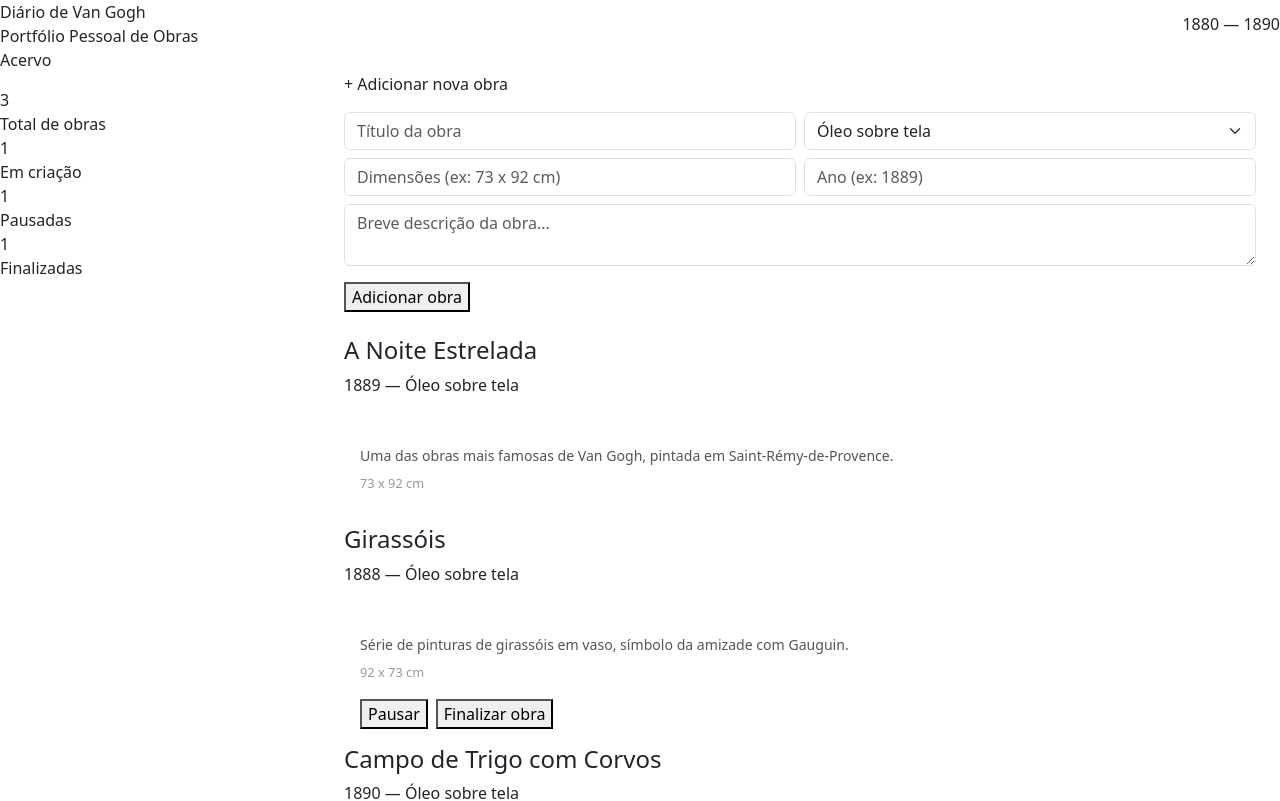
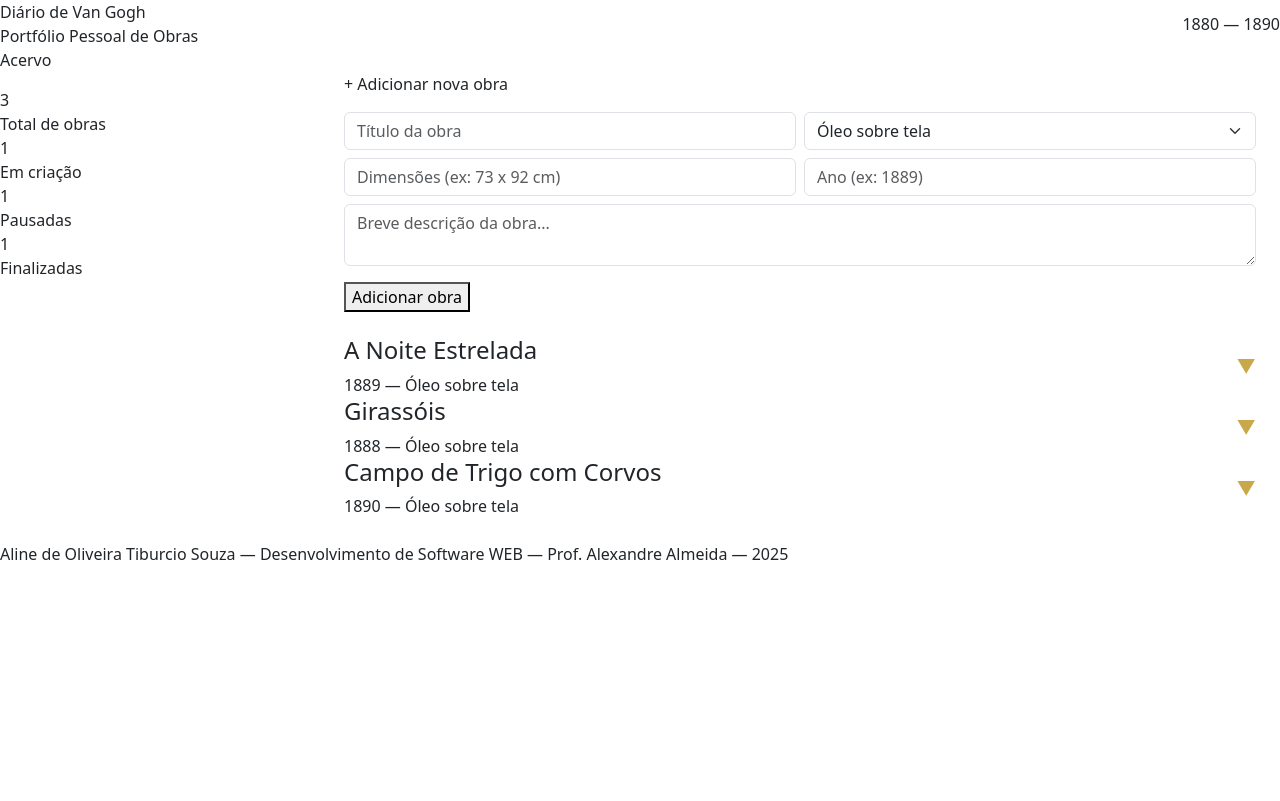
Before and after one commit to 000-ali/diario-van-gogh, a React (Vite) app: page / in a window 1280 px wide. Shown: the top 801 px of the page. Built offline with nearby package versions, Linux system fonts and the light colour scheme; the HTML template or start-up script is replaced by a standard one.

Commit message:
Cards com expansao ao clicar

```diff
--- a/src/components/CardObra.tsx
+++ b/src/components/CardObra.tsx
@@ -1,13 +1,16 @@
 // CardObra.tsx
 // Exibe as informações de UMA obra em formato de card
-// Recebe a obra e as funções de ação via Props
+// Agora tem estado próprio para controlar se o card está expandido ou não
 
+import { useState } from 'react'
 import type { ICardObraProps } from '../types/IProps'
 
 function CardObra({ obra, aoFinalizar, aoPausar }: ICardObraProps) {
 
-  // Função que retorna o badge certo para cada status
-  // Cada status tem uma cor diferente definida no global.css
+  // Estado local — controla se o card está expandido
+  // Começa fechado (false) e abre quando o usuário clica no título
+  const [expandido, setExpandido] = useState<boolean>(false)
+
   const renderBadge = () => {
     if (obra.status === 'criando') {
       return <span className="badge badge-criando">Em criação</span>
@@ -21,41 +24,43 @@ function CardObra({ obra, aoFinalizar, aoPausar }: ICardObraProps) {
   return (
     <div className="card-obra">
 
-      {/* Topo do card — fundo azul escuro com título e ano */}
-      <div className="card-topo">
+      {/* Topo do card — clicável para expandir/recolher */}
+      <div
+        className="card-topo"
+        onClick={() => setExpandido(!expandido)}
+        style={{ cursor: 'pointer' }}
+      >
+        <div className="d-flex justify-content-between align-items-center">
+          <div>
             <h4 className="obra-titulo">{obra.titulo}</h4>
             <div className="obra-ano">{obra.ano} — {obra.tecnica}</div>
           </div>
 
-      {/* Corpo do card — informações da obra */}
+          {/* Seta que indica se está expandido ou recolhido */}
+          <div style={{ color: '#c9a84c', fontSize: '1.2rem' }}>
+            {expandido ? '▲' : '▼'}
+          </div>
+        </div>
+      </div>
+
+      {/* Corpo do card — só aparece quando expandido === true */}
+      {expandido && (
         <div className="p-3">
 
-        {/* Badge de status — muda visualmente conforme o status */}
           <div className="mb-2">
             {renderBadge()}
           </div>
 
-        {/* Descrição da obra */}
           <p className="mb-2" style={{ fontSize: '0.88rem', color: '#555' }}>
             {obra.descricao}
           </p>
 
-        {/* Dimensões */}
           <p className="mb-3" style={{ fontSize: '0.8rem', color: '#999' }}>
             {obra.dimensoes}
           </p>
 
-        {/*
-          Botões de ação — só aparecem se a obra NÃO estiver finalizada
-          O && significa: "se for verdade, mostra o que vem depois"
-        */}
           {obra.status !== 'finalizada' && (
             <div className="d-flex gap-2">
-
-            {/*
-              onClick chama a função aoPausar passada pelo pai
-              e envia o id dessa obra como argumento
-            */}
               {obra.status === 'criando' && (
                 <button
                   className="btn-vangogh-secundario"
@@ -64,23 +69,19 @@ function CardObra({ obra, aoFinalizar, aoPausar }: ICardObraProps) {
                   Pausar
                 </button>
               )}
-
-            {/*
-              onClick chama aoFinalizar — o pai vai atualizar
-              o status dessa obra para 'finalizada'
-            */}
               <button
                 className="btn-vangogh-primario"
                 onClick={() => aoFinalizar(obra.id)}
               >
                 Finalizar obra
               </button>
+            </div>
+          )}
 
         </div>
       )}
 
     </div>
-    </div>
   )
 }
 
```
Lines whose indentation alone changed are shown as unchanged.
